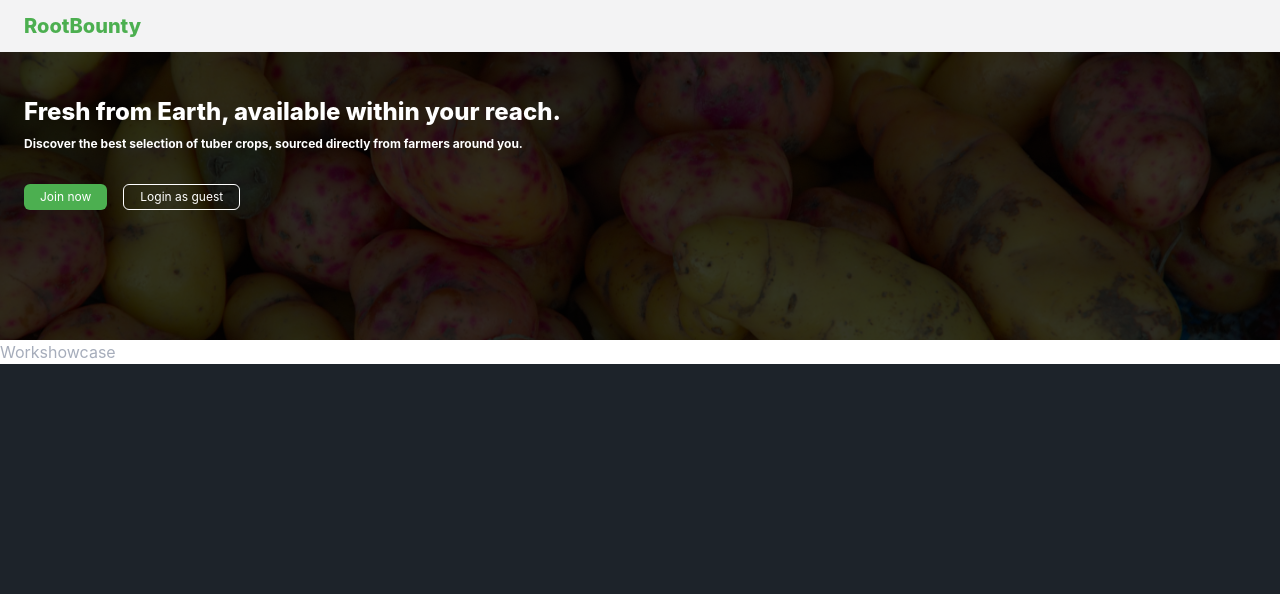
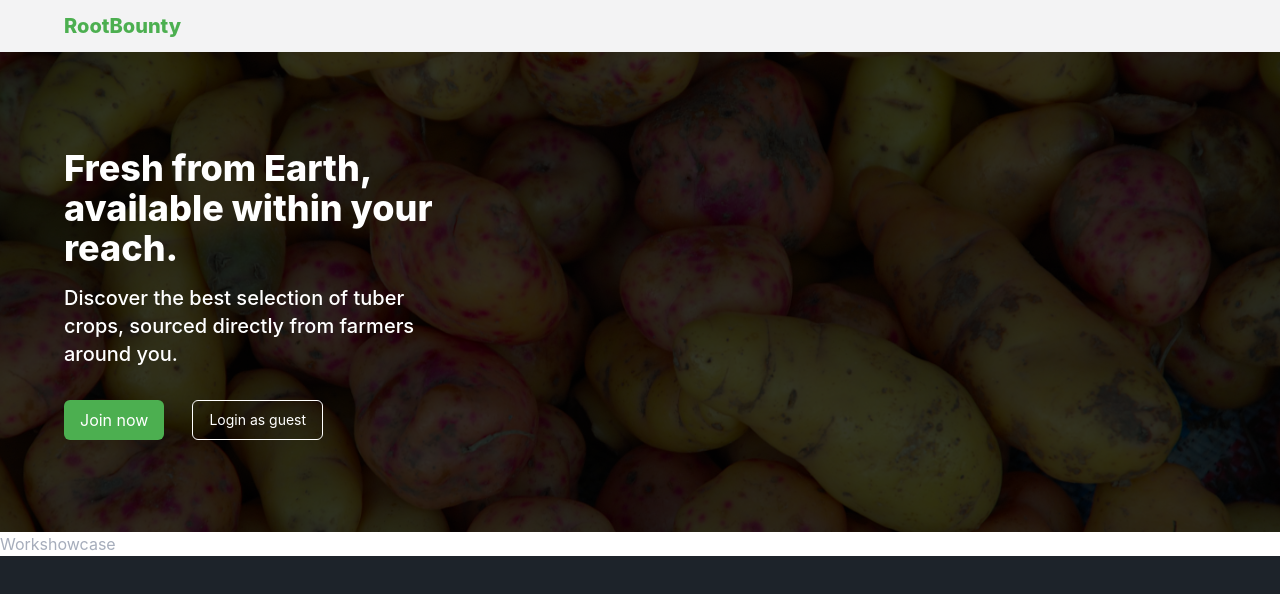
Before and after one commit to paulthadev/rootbounty, a React (Vite) app: page / in a window 1280 px wide. Shown: the top 594 px of the page. Built offline with nearby package versions, Linux system fonts and the light colour scheme.

Commit message:
chore: Update landing page Header and HeroSection components and styles

```diff
--- a/src/components/landingpage/Header.jsx
+++ b/src/components/landingpage/Header.jsx
@@ -3,7 +3,7 @@ import Logo from "../Logo";
 function Header() {
   return (
     <header className="w-full sticky top-0 z-50 bg-white/95  backdrop-blur-md h-fit">
-      <div className="max-w-7xl mx-auto px-6 py-3 flex items-center">
+      <div className="max-w-7xl mx-auto md:mx-10 px-6 py-3 flex items-center">
         <Logo />
       </div>
     </header>
--- a/src/components/landingpage/HeroSection.jsx
+++ b/src/components/landingpage/HeroSection.jsx
@@ -7,11 +7,11 @@ const HeroSection = () => (
       <div className="absolute inset-0 bg-black opacity-80 "></div>
       <LazyLoadImage
         src={heroBanner}
-        className="w-full h-[18rem] object-cover"
+        className="w-full h-[20rem] xs:h-[25rem] md:h-[30rem] object-cover"
       />
     </div>
 
-    <div className={`absolute mt-12 px-6`}>
+    <div className={`absolute mt-12 sm:mt-16 px-6 md:mt-24 md:mx-10 max-w-7xl`}>
       <MainHeading />
     </div>
   </section>
@@ -19,23 +19,23 @@ const HeroSection = () => (
 
 function MainHeading() {
   return (
-    <div className="max-w-[38rem] grid gap-y-8">
-      <div className="grid gap-y-3 text-white">
-        <h1 className="text-2xl leading-none font-extrabold">
+    <div className="max-w-[15rem] xs:max-w-[20rem] md:max-w-[25rem] grid gap-y-8">
+      <div className="grid gap-y-3 xs:gap-y-4 text-white">
+        <h1 className="text-2xl leading-none font-extrabold xs:text-3xl sm:text-[2rem] md:text-4xl">
           Fresh from Earth, available within your reach.
         </h1>
 
-        <h2 className="text-xs font-bold ">
+        <h2 className="text-xs xs:text-base xs:leading-tight font-medium md:text-xl">
           Discover the best selection of tuber crops, sourced directly from
           farmers around you.
         </h2>
       </div>
 
-      <div className="flex gap-x-4 text-white">
-        <button className="text-xs bg-[#4CAF50] px-4 py-1 rounded-md">
+      <div className="flex gap-x-4 xs:gap-x-7 text-white">
+        <button className="text-xs xs:text-sm md:text-base bg-[#4CAF50] hover:bg-[#146317] px-4 py-2 rounded-md transition-all duration-300">
           Join now
         </button>
-        <button className="text-xs px-4 py-1 border border-white rounded-md">
+        <button className="text-xs hover:bg-neutral-950 hover:text-white hover:border-neutral-950 px-4 py-2 xs:text-sm border border-white rounded-md transition-all duration-300">
           Login as guest
         </button>
       </div>
```
